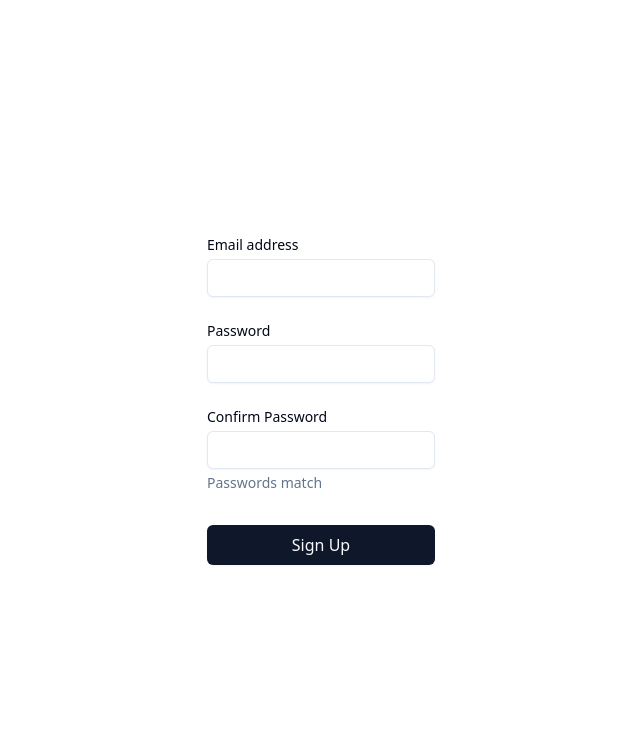
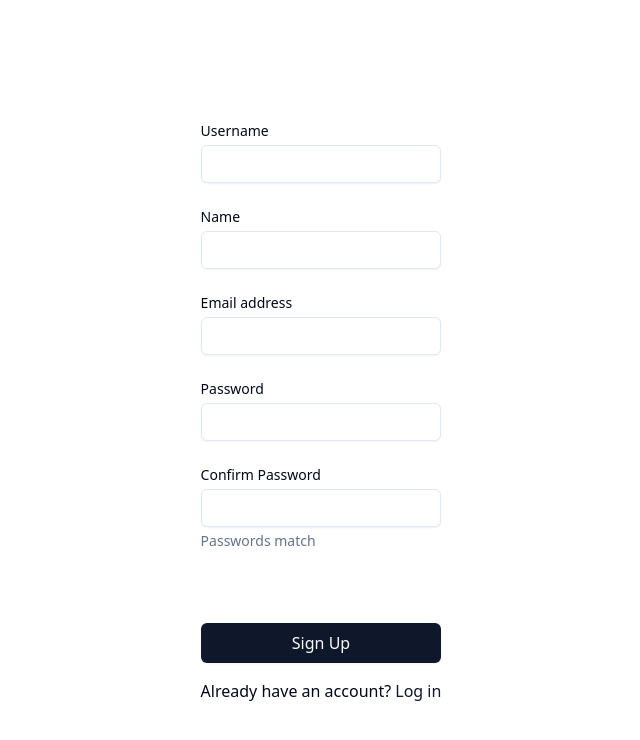
Before and after one commit to sonnyding1/CS35L-Egg, a React (Vite) app in the folder frontend/: page /signup in a window 1280 px wide. Shown: the top 740 px of the page, without its empty margins (319-959 px from the left). Built offline with nearby package versions, Linux system fonts and the light colour scheme.

Commit message:
Setup login and signup user authentication using backend API.

```diff
--- a/frontend/src/components/loginform.jsx
+++ b/frontend/src/components/loginform.jsx
@@ -1,10 +1,16 @@
 import { useEffect, useState } from "react";
+import { Link, useNavigate } from "react-router-dom";
 
 const LoginForm = ({ isSignUpPage }) => {
   const [email, setEmail] = useState("");
+  const [name, setName] = useState("");
+  const [username, setUsername] = useState("");
   const [password, setPassword] = useState("");
   const [confirmPassword, setConfirmPassword] = useState("");
   const [passwordsMatch, setPasswordsMatch] = useState(true);
+  const [errorMessage, setErrorMessage] = useState("");
+  const navigate = useNavigate();
+
 
   useEffect(() => {
     setPasswordsMatch(password === confirmPassword);
@@ -16,16 +22,102 @@ const LoginForm = ({ isSignUpPage }) => {
       if (!passwordsMatch) {
         return;
       }
-      // Call a backend API for signing up authentication
-      console.log("User signed up with: ", email, password, confirmPassword);
+      fetch('http://localhost:3000/user/signup', {
+        method: 'POST',
+        headers: {
+          'Content-Type': 'application/json',
+        },
+        body: JSON.stringify({
+          username,
+          password,
+          name,
+          email
+        }),
+      })
+        .then((response) => {
+          if (response.ok) {
+            return response.json();
           } else {
-      console.log("Logging in with:", email, password);
-      // Call a backend API here for authentication
+            throw new Error("Signup failed");
+          }
+        })
+        .then((data) => {
+          console.log('User signed up successfully:', data);
+          navigate("/");
+        })
+        .catch((error) => {
+          console.error('Error signing up:', error);
+          setErrorMessage("Signup failed.");
+        });
+    } else {
+      fetch('http://localhost:3000/user/login', {
+        method: 'POST',
+        headers: {
+          'Content-Type': 'application/json',
+        },
+        body: JSON.stringify({
+          email,
+          password,
+        }),
+      })
+        .then((response) => {
+          if (response.ok) {
+            return response.json();
+          } else {
+            throw new Error("Login failed");
+          }
+        })
+        .then((data) => {
+          console.log('User logged in successfully:', data);
+          navigate("/");
+        })
+        .catch((error) => {
+          console.error('Error logging in:', error);
+          setErrorMessage("Invalid email or password.");
+        });
     }
   };
 
   return (
+    <>
       <form onSubmit={handleSubmit}>
+        {isSignUpPage && (
+          <>
+            <br />
+            <label
+              className="block text-sm font-medium text-foreground"
+              htmlFor="username"
+            >
+              Username
+            </label>
+            <input
+              className="mt-1 block w-full px-3 py-2 border border-input rounded-md shadow-sm placeholder-muted-foreground focus:outline-none focus:ring-primary focus:border-primary sm:text-sm"
+              id="username"
+              name="username"
+              type="text"
+              value={username}
+              onChange={(event) => setUsername(event.target.value)}
+              required
+            />
+            <br />
+            <label
+              className="block text-sm font-medium text-foreground"
+              htmlFor="name"
+            >
+              Name
+            </label>
+            <input
+              className="mt-1 block w-full px-3 py-2 border border-input rounded-md shadow-sm placeholder-muted-foreground focus:outline-none focus:ring-primary focus:border-primary sm:text-sm"
+              id="name"
+              name="name"
+              type="text"
+              value={name}
+              onChange={(event) => setName(event.target.value)}
+              required
+            />
+          </>
+        )}
+        <br />
         <label
           className="block text-sm font-medium text-foreground"
           htmlFor="email"
@@ -50,9 +142,8 @@ const LoginForm = ({ isSignUpPage }) => {
           Password
         </label>
         <input
-        className={`mt-1 block w-full px-3 py-2 border ${
-          !passwordsMatch
-            ? " border-red-500"
+          className={`mt-1 block w-full px-3 py-2 border ${isSignUpPage && !passwordsMatch
+            ? "border-red-500"
             : "border-input focus:border-primary"
             } rounded-md shadow-sm placeholder-muted-foreground focus:outline-none focus:ring-primary sm:text-sm`}
           id="password"
@@ -75,10 +166,7 @@ const LoginForm = ({ isSignUpPage }) => {
               Confirm Password
             </label>
             <input
-            className={`mt-1 block w-full px-3 py-2 border ${
-              !passwordsMatch
-                ? " border-red-500"
-                : "border-input focus:border-primary"
+              className={`mt-1 block w-full px-3 py-2 border ${!passwordsMatch ? "border-red-500" : "border-input focus:border-primary"
                 } rounded-md shadow-sm placeholder-muted-foreground focus:outline-none focus:ring-primary sm:text-sm`}
               id="confirmPassword"
               name="confirmPassword"
@@ -91,21 +179,45 @@ const LoginForm = ({ isSignUpPage }) => {
               required
             />
             <p
-            className={`mt-1 mb-4 text-sm ${
-              !passwordsMatch ? "text-red-500" : "text-muted-foreground"
+              className={`mt-1 mb-4 text-sm ${!passwordsMatch ? "text-red-500" : "text-muted-foreground"
                 }`}
             >
               {passwordsMatch ? "Passwords match" : "Passwords do not match"}
             </p>
           </>
         )}
+        <div
+          className={`mt-2 p-2 rounded-md ${errorMessage ? "text-red-500" : "invisible"
+            }`}
+        >
+          {errorMessage || <span>&nbsp;</span>}
+        </div>
         <button
           className="mt-4 w-full bg-primary hover:bg-slate-700 text-primary-foreground font-medium py-2 px-4 rounded-md shadow-sm focus:outline-none focus:ring-2 focus:ring-offset-2 focus:ring-primary"
           type="submit"
         >
           {isSignUpPage ? "Sign Up" : "Log In"}
         </button>
+
+        <p className="mt-4 text-center">
+          {isSignUpPage ? (
+            <>
+              Already have an account?{" "}
+              <Link to="/login" className="text-primary hover:underline">
+                Log in
+              </Link>
+            </>
+          ) : (
+            <>
+              Don't have an account?{" "}
+              <Link to="/signup" className="text-primary hover:underline">
+                Sign up
+              </Link>
+            </>
+          )}
+        </p>
       </form>
+    </ >
   );
 };
 
--- a/frontend/src/pages/Login.jsx
+++ b/frontend/src/pages/Login.jsx
@@ -5,8 +5,8 @@ function Login() {
   return (
     <div className="min-h-screen flex items-center justify-center">
       <div className="flex flex-col items-center">
-        <LoginForm isSignupPage={false} />
-        <div className="mt-4 text-center">
+        <LoginForm isSignUpPage={false} />
+        {/* <div className="mt-4 text-center">
           <span className="text-muted-foreground text-sm">
             Don&apos;t have an account yet?{" "}
             <Link
@@ -16,7 +16,7 @@ function Login() {
               Sign up
             </Link>
           </span>
-        </div>
+        </div> */}
       </div>
     </div>
   );
```
Lines whose indentation alone changed are shown as unchanged.
